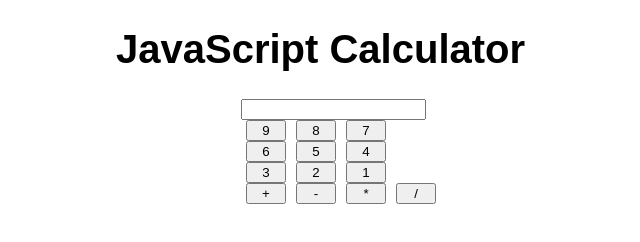
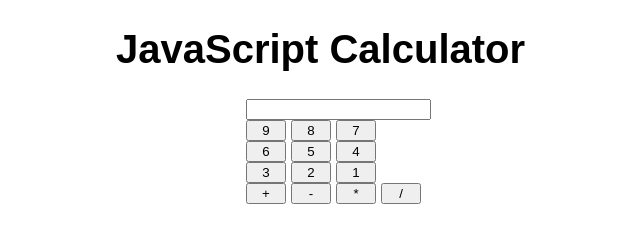
Before and after one commit to robotmayo/js-calc, a plain HTML site: page index.html in a window 1280 px wide. Shown: the whole page, without its empty margins (249-889 px from the left). Drawn offline with nearby package versions, Linux system fonts and the light colour scheme; files that its build step writes are made by us from their sources.

Commit message:
Merged margins of result-field and input buttons into one selector.

```diff
--- a/css/style.scss
+++ b/css/style.scss
@@ -13,10 +13,10 @@ h1{
   width: 300px;
   margin: 0 auto;
 }
+#result-field,input[type=submit]{margin-left: 5px;}
 input[type=submit]{
   width:40px;
   float: left;
-  margin: 0 5px;
 }
 .row{
   clear: both;
```
